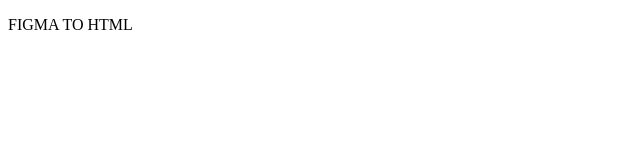
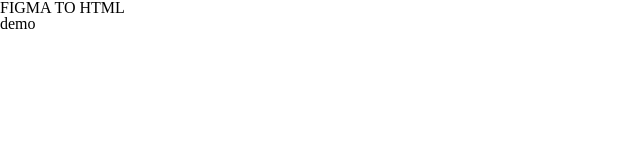
Before and after one commit to Vinhn1/FIGMA, a plain HTML site: page index.html in a window 1280 px wide. Shown: the whole page, without its empty margins (0-640 px from the left). Drawn offline with Linux system fonts and the light colour scheme.

Commit message:
phần base dự án

```diff
--- /dev/null
+++ b/assets/css/reset.css
@@ -0,0 +1,48 @@
+/* http://meyerweb.com/eric/tools/css/reset/
+   v2.0 | 20110126
+   License: none (public domain)
+*/
+
+html, body, div, span, applet, object, iframe,
+h1, h2, h3, h4, h5, h6, p, blockquote, pre,
+a, abbr, acronym, address, big, cite, code,
+del, dfn, em, img, ins, kbd, q, s, samp,
+small, strike, strong, sub, sup, tt, var,
+b, u, i, center,
+dl, dt, dd, ol, ul, li,
+fieldset, form, label, legend,
+table, caption, tbody, tfoot, thead, tr, th, td,
+article, aside, canvas, details, embed,
+figure, figcaption, footer, header, hgroup,
+menu, nav, output, ruby, section, summary,
+time, mark, audio, video {
+	margin: 0;
+	padding: 0;
+	border: 0;
+	font-size: 100%;
+	font: inherit;
+	vertical-align: baseline;
+}
+/* HTML5 display-role reset for older browsers */
+article, aside, details, figcaption, figure,
+footer, header, hgroup, menu, nav, section {
+	display: block;
+}
+body {
+	line-height: 1;
+}
+ol, ul {
+	list-style: none;
+}
+blockquote, q {
+	quotes: none;
+}
+blockquote:before, blockquote:after,
+q:before, q:after {
+	content: '';
+	content: none;
+}
+table {
+	border-collapse: collapse;
+	border-spacing: 0;
+}
--- /dev/null
+++ b/assets/css/style.css
@@ -0,0 +1,11 @@
+*{
+    box-sizing: border-box;
+}
+
+html{
+    font-size: 62.5%;
+}
+
+body{
+    font-size: 1.6rem;
+}
--- a/index.html
+++ b/index.html
@@ -3,9 +3,14 @@
 <head>
     <meta charset="UTF-8">
     <meta name="viewport" content="width=device-width, initial-scale=1.0">
+    <!-- reset css -->
+    <link rel="stylesheet" href="./assets/css/reset.css">
+    <!-- style -->
+    <link rel="stylesheet" href="./assets/css/style.css">
     <title>FIGMA TO HTML </title>
 </head>
 <body>
     <p>FIGMA TO HTML</p>
+    <h2>demo</h2>
 </body>
 </html>
```
